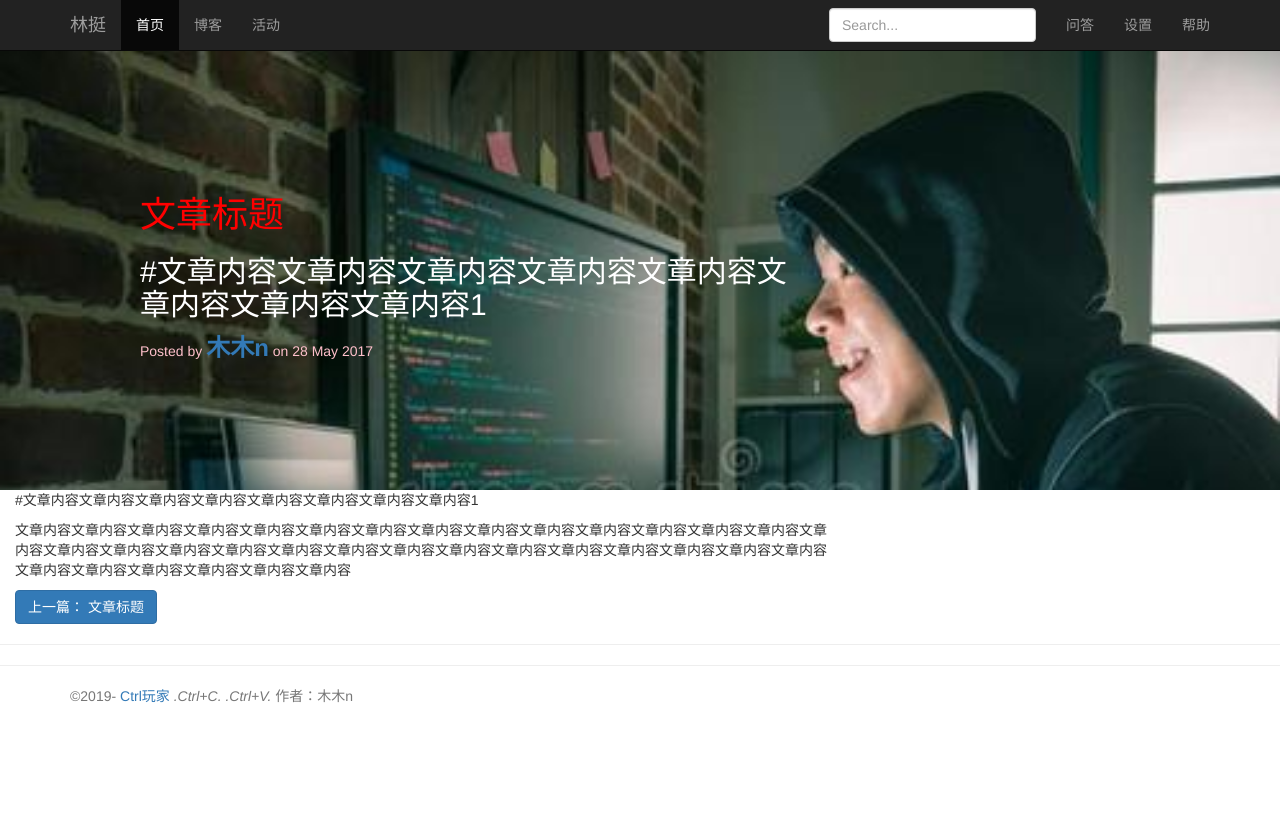
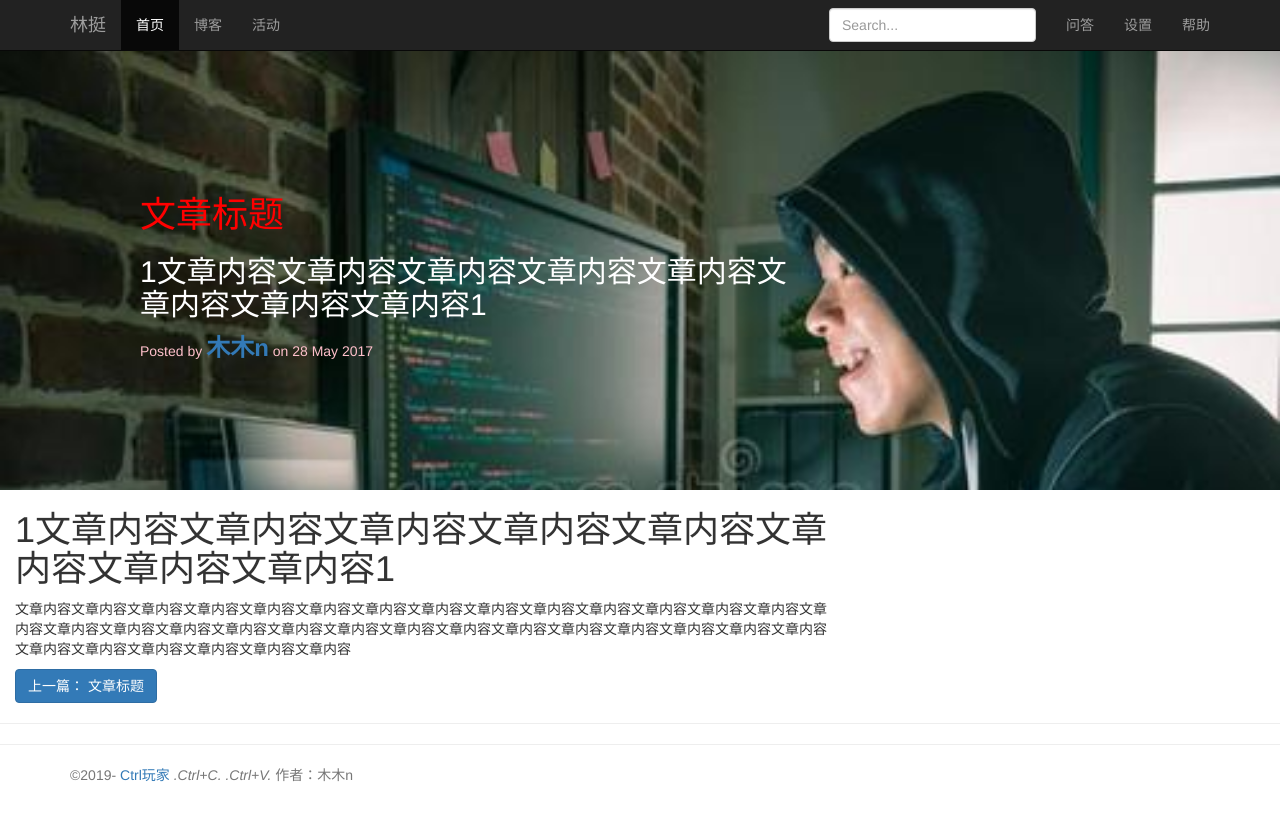
Before and after one commit to Ting-99/ctrlv, a Jekyll site: the page built from _posts/2017-05-28-post.md, in a window 1280 px wide. Shown: the top 821 px of the page. Built offline with Jekyll 4.4.1, drawn with Linux system fonts in a browser that asks for light colours.

Commit message:
路径再修改

```diff
--- a/_posts/2017-05-28-post.md
+++ b/_posts/2017-05-28-post.md
@@ -3,6 +3,6 @@ layout: wenzhang
 title: 文章标题
 ---
 
-#文章内容文章内容文章内容文章内容文章内容文章内容文章内容文章内容1
+# 1文章内容文章内容文章内容文章内容文章内容文章内容文章内容文章内容1
 
 文章内容文章内容文章内容文章内容文章内容文章内容文章内容文章内容文章内容文章内容文章内容文章内容文章内容文章内容文章内容文章内容文章内容文章内容文章内容文章内容文章内容文章内容文章内容文章内容文章内容文章内容文章内容文章内容文章内容文章内容文章内容文章内容文章内容文章内容文章内容
```
Also changed, not shown: _posts/2017-05-28-post - 副本 (2).md (+1 -1 lines), _posts/2017-05-28-post - 副本 (3).md (+1 -1 lines), _posts/2017-05-28-post - 副本 (4).md (+1 -1 lines), _posts/2017-05-28-post - 副本.md (+1 -1 lines).
